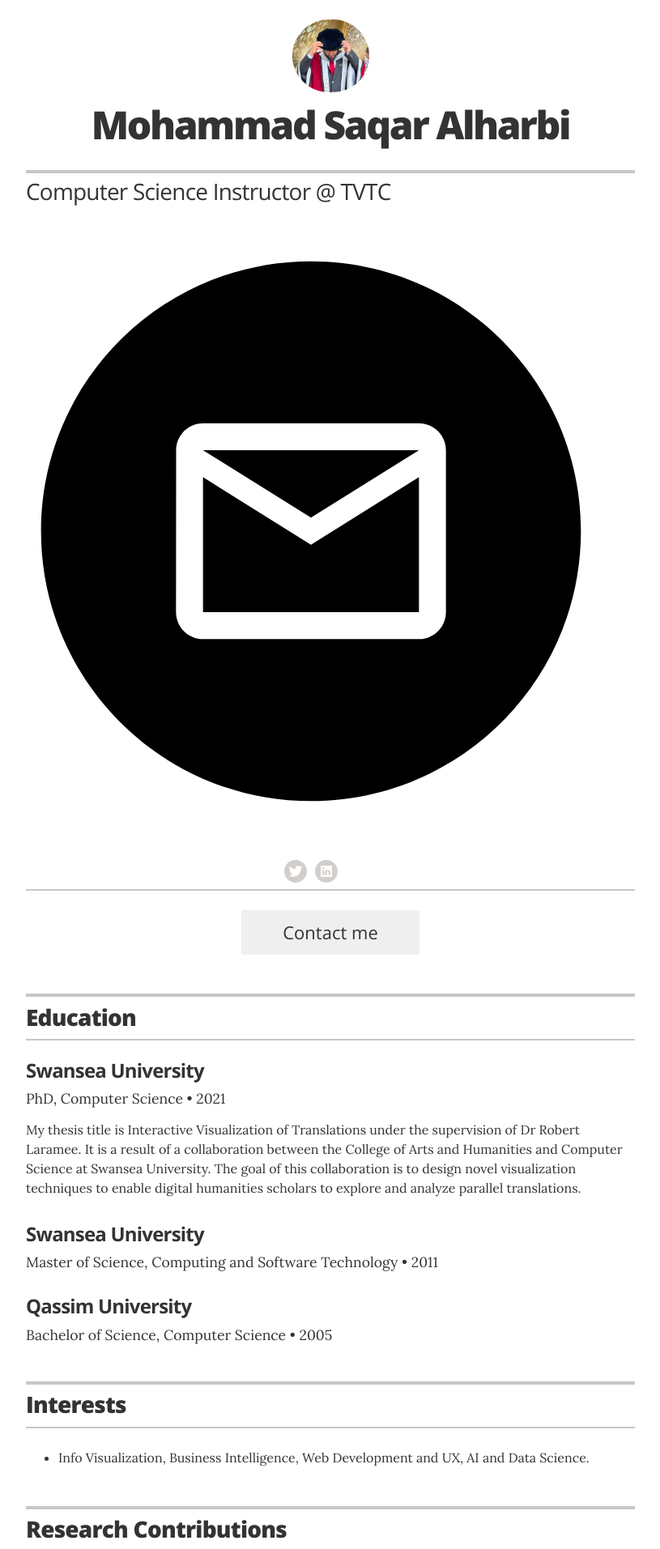
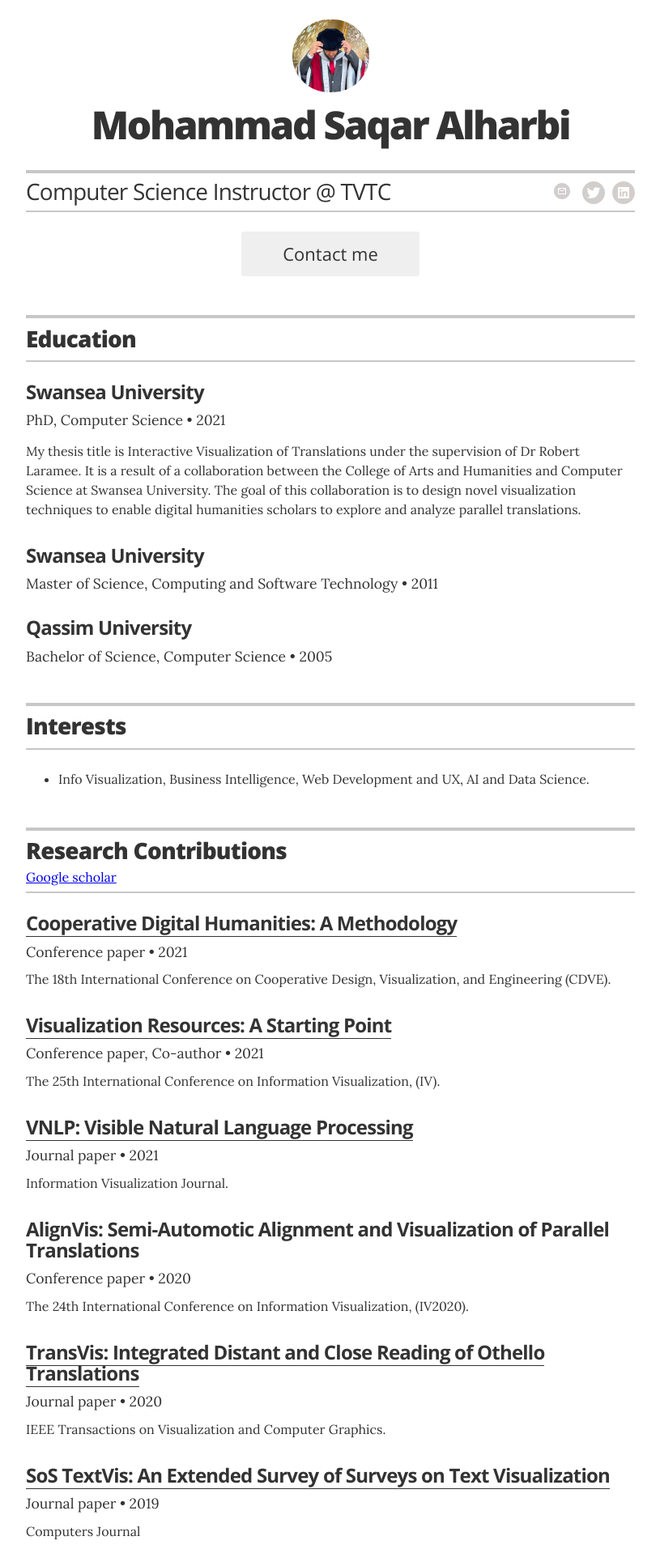
Before and after one commit to msalharbi/msalharbi.github.io, a Jekyll site: the page built from index.html, in a window 1280 px wide. Shown: the top 1913 px of the page at 81% size, without its empty margins (232-1047 px from the left). Built offline with Jekyll 4.4.1, drawn with Linux system fonts in a browser that asks for light colours.

Commit message:
Added Email contact icon

```diff
--- a/_includes/icons/icon-email.html
+++ b/_includes/icons/icon-email.html
@@ -1,3 +1,3 @@
-<svg width="800px" height="800px" viewBox="0 0 24 24" fill="none" xmlns="http://www.w3.org/2000/svg">
-   <path fill-rule="evenodd" clip-rule="evenodd" d="M22 12C22 17.5228 17.5228 22 12 22C6.47715 22 2 17.5228 2 12C2 6.47715 6.47715 2 12 2C17.5228 2 22 6.47715 22 12ZM7.005 9C7.005 8.45 7.45 8 8 8H16C16.55 8 17 8.45 17 9V15C17 15.55 16.55 16 16 16H8C7.45 16 7 15.55 7 15L7.005 9ZM12 12.5L8.00001 9.99997V15H16V9.99997L12 12.5ZM12 11.5L8.00001 9.00001H16L12 11.5Z" fill="#000000"/>
+<svg width="28px" height="28px" viewBox="0 0 28 28" fill="none" xmlns="http://www.w3.org/2000/svg">
+   <path fill-rule="evenodd" clip-rule="evenodd" d="M22 12C22 17.5228 17.5228 22 12 22C6.47715 22 2 17.5228 2 12C2 6.47715 6.47715 2 12 2C17.5228 2 22 6.47715 22 12ZM7.005 9C7.005 8.45 7.45 8 8 8H16C16.55 8 17 8.45 17 9V15C17 15.55 16.55 16 16 16H8C7.45 16 7 15.55 7 15L7.005 9ZM12 12.5L8.00001 9.99997V15H16V9.99997L12 12.5ZM12 11.5L8.00001 9.00001H16L12 11.5Z" fill="#D1CECC"/>
    </svg>
```
